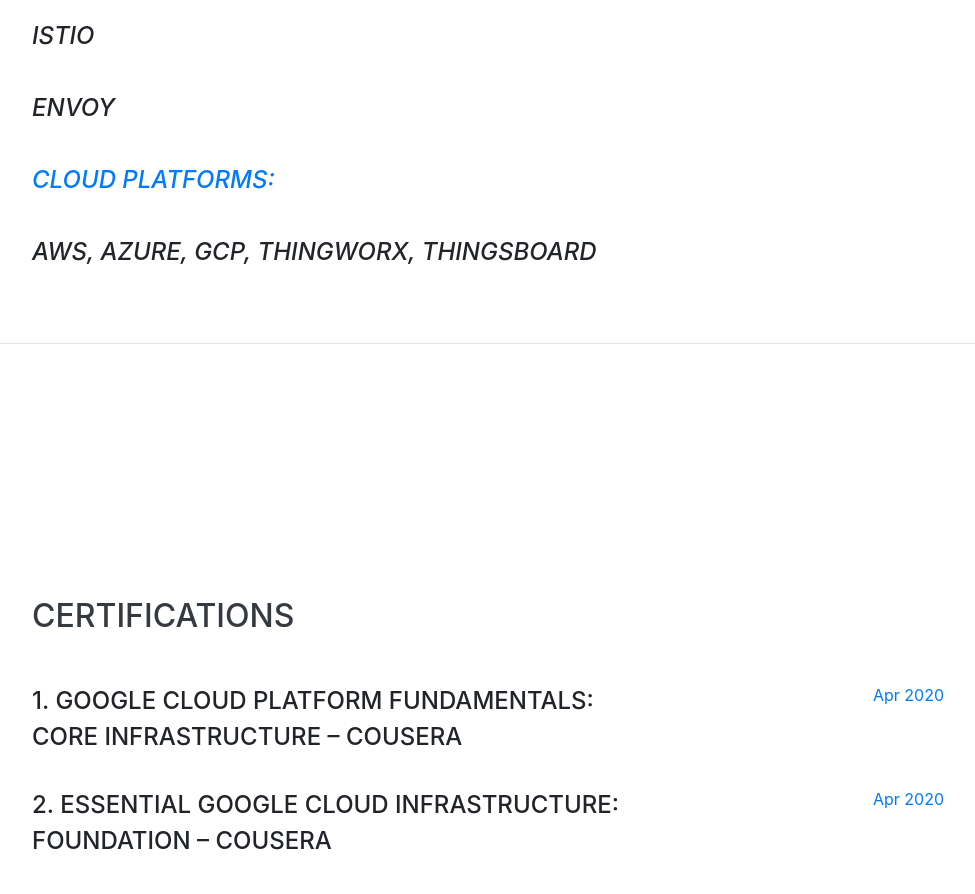
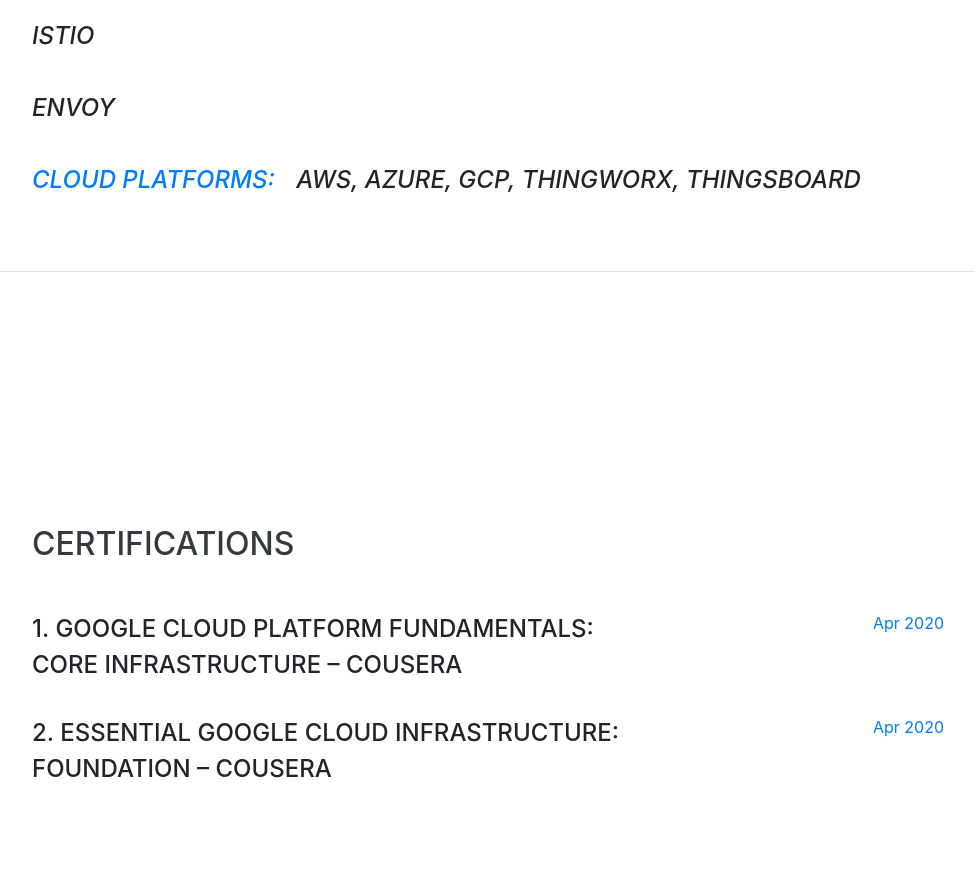
Before and after one commit to sanjaysans/sanjaysans.github.io, a website with bundled scripts: page index.html in a window 1280 px wide. Shown: the part 4240-5134 px from the top of the page, without its empty margins (288-1263 px from the left). Built offline with nearby package versions, Linux system fonts and the light colour scheme; a web font is replaced by a local one.

Commit message:
Update index.html

```diff
--- a/index.html
+++ b/index.html
@@ -279,10 +279,10 @@
             <li class="list-inline-item, resume-content">
               <i class="subheading mb-3">ENVOY</i>
             </li>
-            <li class="list-inline-item, resume-content">
+            <li class="list-inline-item">
               <i class="subheading mb-3, text-primary">Cloud Platforms:</i>
             </li>
-            <li class="list-inline-item, resume-content">
+            <li class="list-inline-item">
               <i class="subheading"> AWS, Azure, GCP, Thingworx, ThingsBoard</i>
             </li>
           </ul>
```
